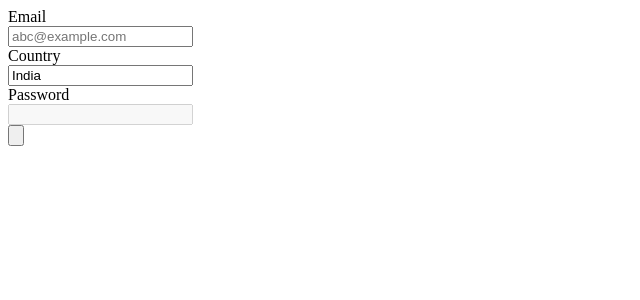
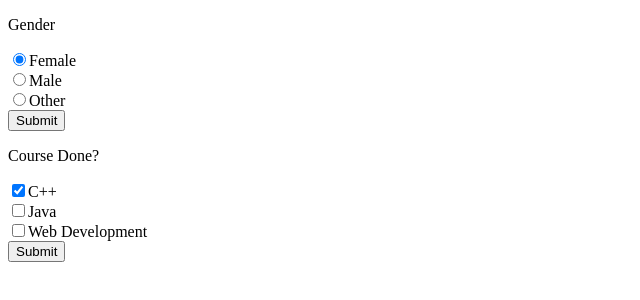
Before and after one commit to content-cn/Frontend_Forms, a plain HTML site: page index.html in a window 1280 px wide. Shown: the whole page, without its empty margins (0-640 px from the left). Drawn offline with Linux system fonts and the light colour scheme.

Commit message:
Radio button and Checkbox

```diff
--- a/index.html
+++ b/index.html
@@ -1,24 +1,23 @@
 <!DOCTYPE html>
+
 <head>
     <title>Login</title>
 </head>
+
 <body>
-    <form action="">
-        <div>
-            <label for="email">Email</label><br>
-            <input type="email" id="email" name="email" required placeholder="abc@example.com">
-        </div>
-        <div>
-            <label for="country">Country</label><br>
-            <input type="country" id="country" name="country" value="India" required>
-        </div>
-        <div>
-            <label for="password">Password</label><br>
-            <input type="password" id="password" name="password" required disabled>
-        </div>
-        <div>
-            <input type="submit" value="">
-        </div>
+    <form>
+        <p>Gender</p>
+        <input type="radio" name="gender" value="female" checked>Female<br>
+        <input type="radio" name="gender" value="male">Male<br>
+        <input type="radio" name="gender" value="other">Other<br>
+        <input type="submit">
+
+        <p>Course Done?</p>
+        <input type="checkbox" name="course" value="c++" checked>C++<br>
+        <input type="checkbox" name="course" value="java">Java<br>
+        <input type="checkbox" name="course" value="web-development">Web Development<br>
+        <input type="submit">
     </form>
 </body>
+
 </html>
```
